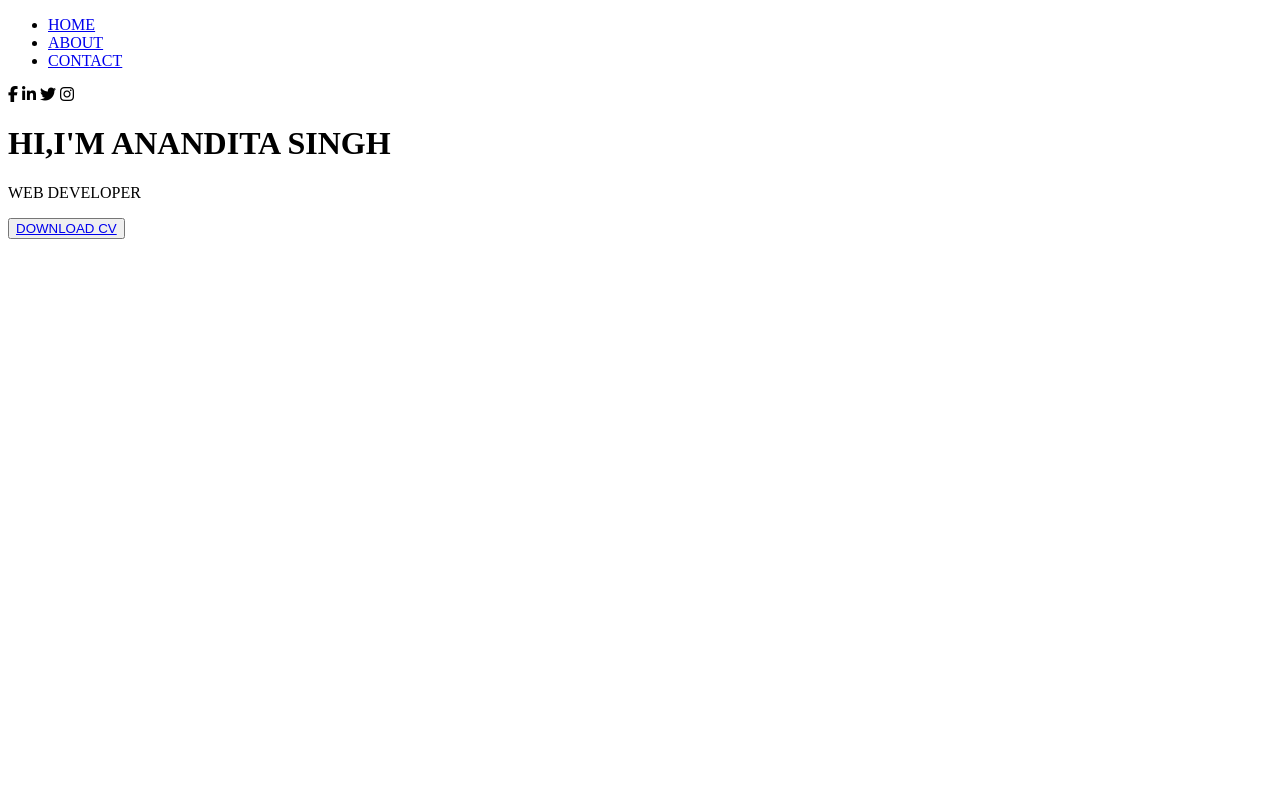
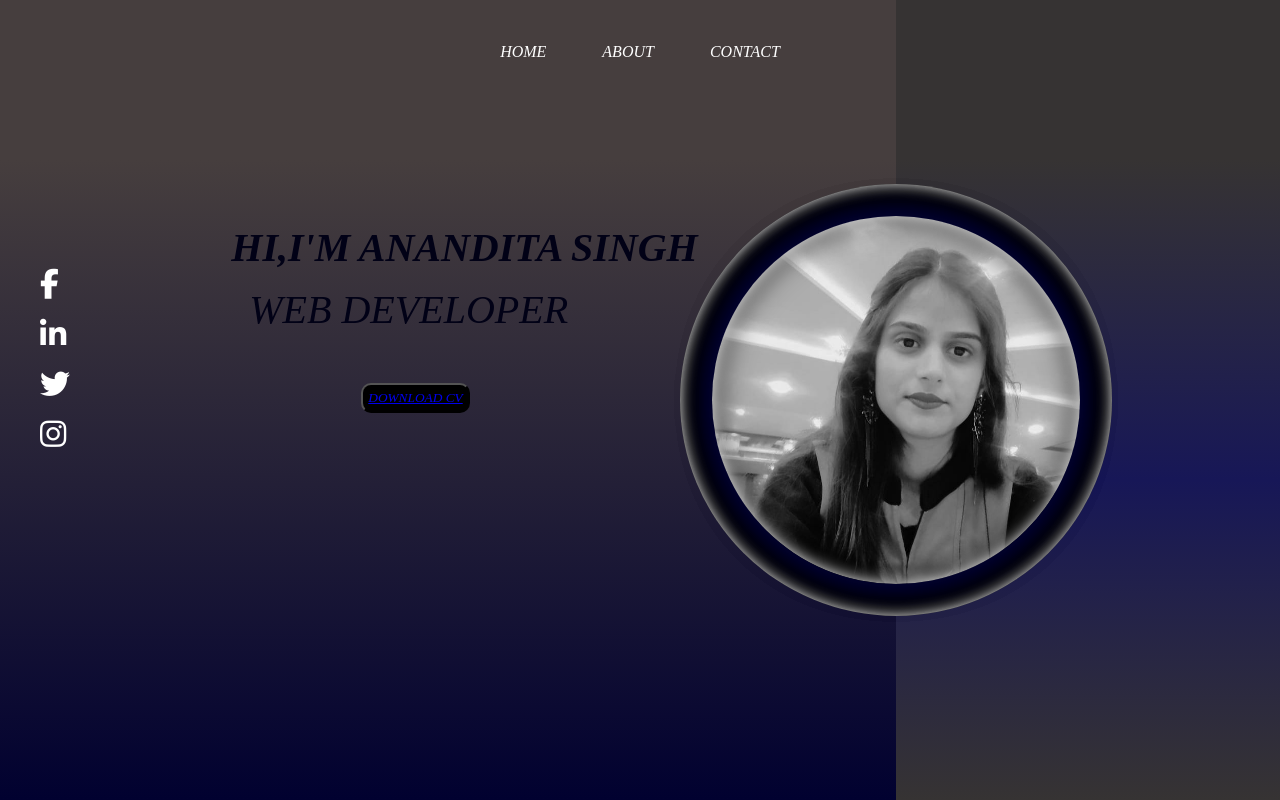
Before and after one commit to anandita544/MY-PORTFOLIO, a plain HTML site: page index.html in a window 1280 px wide. Drawn offline with Linux system fonts and the light colour scheme; the site is published under a folder, as on GitHub Pages, so addresses that start at the root find nothing.

Commit message:
Update index.html

```diff
--- a/index.html
+++ b/index.html
@@ -4,7 +4,7 @@
     <meta charset="UTF-8">
     <meta name="viewport" content="width=device-width, initial-scale=1.0">
     <title>PORTFOLIO WEBSITE</title>
-    <link rel="stylesheet" href="/style/style1.css">
+    <link rel="stylesheet" href="./style/style1.css">
     <link rel="stylesheet" href="https://cdnjs.cloudflare.com/ajax/libs/font-awesome/6.5.1/css/all.min.css" integrity="sha512-DTOQO9RWCH3ppGqcWaEA1BIZOC6xxalwEsw9c2QQeAIftl+Vegovlnee1c9QX4TctnWMn13TZye+giMm8e2LwA==" crossorigin="anonymous" referrerpolicy="no-referrer" />
 </head>
 <body>
```
